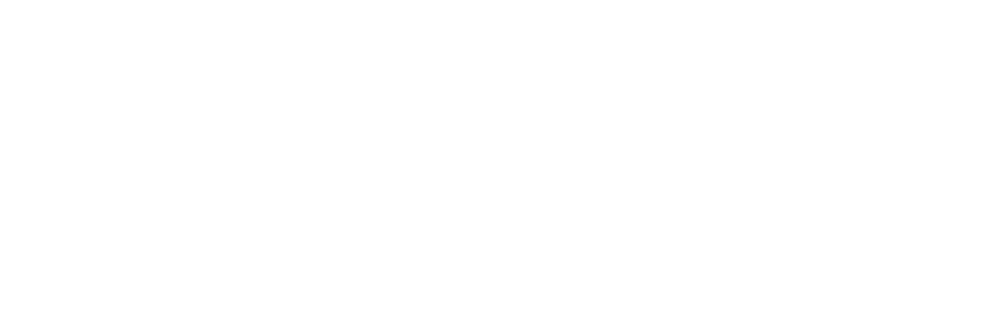
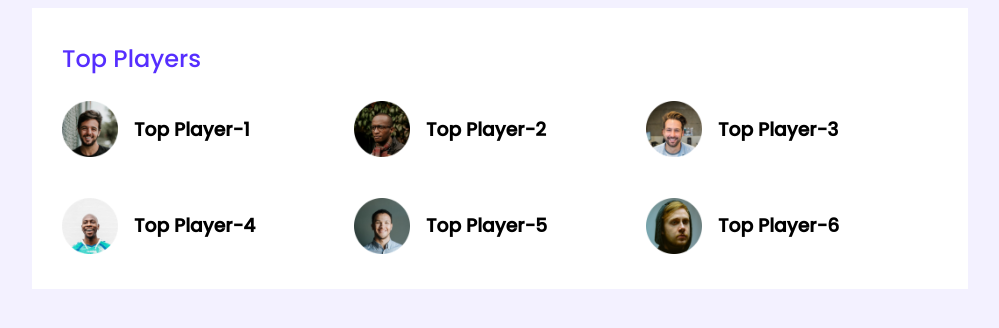
Before and after one commit to smsohelrana44/leader-board, a plain HTML site: page index.html in a window 1280 px wide. Shown: the whole page, without its empty margins (140-1139 px from the left). Drawn offline with Linux system fonts and the light colour scheme.

Commit message:
first commit

```diff
--- a/index.html
+++ b/index.html
@@ -4,9 +4,53 @@
     <meta charset="UTF-8">
     <meta http-equiv="X-UA-Compatible" content="IE=edge">
     <meta name="viewport" content="width=device-width, initial-scale=1.0">
-    <title>Document</title>
+    <title>Leader Board</title>
+    <link rel="stylesheet" href="/styeels/style.css">
+    <link rel="shortcut icon" href="/images/user-solid (1).svg" type="image/x-icon">
+    <link rel="stylesheet" href="https://cdnjs.cloudflare.com/ajax/libs/font-awesome/6.2.1/css/all.min.css">
 </head>
 <body>
+    <!-- header start -->
+    <header>
 
+    </header>
+    <!-- header end -->
+    <main>
+        <!-- top plays and top blogs -->
+        <section class="container">
+            <div class="top-players">
+                <h2 class="section-title">Top Players</h2>
+                <div class="players">
+                    <!-- .player*6>img[src="images/players/player-$.png"]+h3{Top Player-$} -->
+                    <div class="player">
+                        <img src="images/players/player-1.png" alt="">
+                        <h3 class="player-name">Top Player-1</h3>
+                    </div>
+                    <div class="player">
+                        <img src="images/players/player-2.png" alt="">
+                        <h3 class="player-name">Top Player-2</h3>
+                    </div>
+                    <div class="player">
+                        <img src="images/players/player-3.png" alt="">
+                        <h3 class="player-name">Top Player-3</h3>
+                    </div>
+                    <div class="player">
+                        <img src="images/players/player-4.png" alt="">
+                        <h3 class="player-name">Top Player-4</h3>
+                    </div>
+                    <div class="player">
+                        <img src="images/players/player-5.png" alt="">
+                        <h3 class="player-name">Top Player-5</h3>
+                    </div>
+                    <div class="player">
+                        <img src="images/players/player-6.png" alt="">
+                        <h3 class="player-name">Top Player-6</h3>
+                    </div>
+                </div>
+
+            </div>
+
+        </section>
+    </main>
 </body>
 </html>
--- a/styeels/style.css
+++ b/styeels/style.css
@@ -0,0 +1,42 @@
+/* Fonts */
+@import url('https://fonts.googleapis.com/css2?family=Noto+Sans+Wancho&family=Open+Sans&family=Poppins:wght@500&family=Roboto:wght@300&display=swap');
+
+/* common styels */
+body{
+    font-family: 'Poppins', sans-serif;
+    background-color: #f3f1ff;
+}
+main{
+    display: flex;
+    justify-content: center;
+}
+.container{
+    width: 876px;
+    background-color: #ffffff;
+    padding: 30px;
+}
+
+/* top players style */
+.section-title{
+    font-size: 24px;
+    color: #562EFF;
+    font-weight: 500;
+    margin-top: 3px;
+}
+.players{
+    display: grid;
+    grid-template-columns: repeat(3,1fr);
+    /* grid-template-columns: 1fr 1fr 1fr; */
+    grid-row-gap: 30px;
+}
+.player{
+    display: flex;
+    align-items: center;
+}
+.player img{
+    width: 56px;
+    height: 56px;
+}
+.player-name{
+    margin-left: 16px;
+}
```
Also changed, not shown: images/user-solid (1).svg (added).
